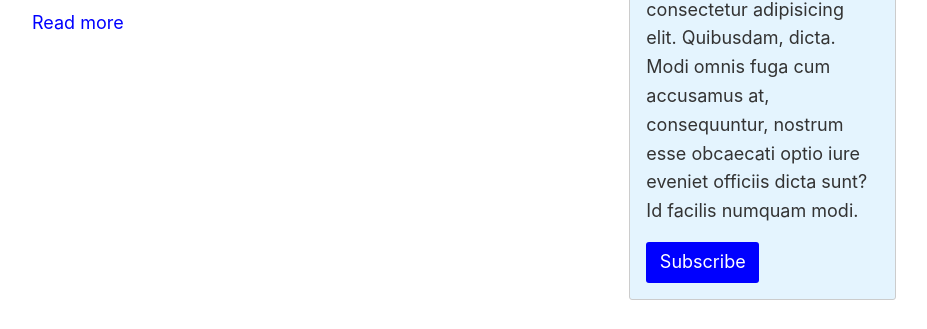
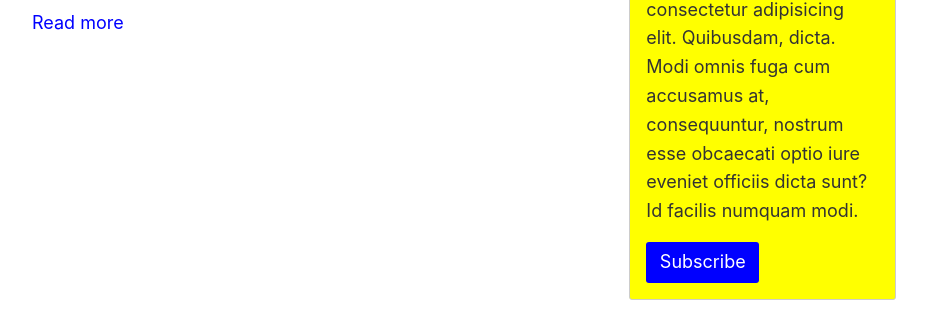
Before and after one commit to graforlock/graforlock.github.io, an Eleventy site: page src/index.html in a window 1280 px wide. Shown: the part 237-566 px from the top of the page, without its empty margins (176-1103 px from the left). Built offline with nearby package versions, Linux system fonts and the light colour scheme; Eleventy itself is replaced by a stand-in of ours; files that its build step writes are made by us from their sources.

Commit message:
yellow background

```diff
--- a/src/static/css/main.css
+++ b/src/static/css/main.css
@@ -2,7 +2,7 @@
 :root {
   --primary: #0000ff;
   --secondary: white;
-  --background: #E4F4FE;
+  --background: yellow;
 }
 
 body {
```
